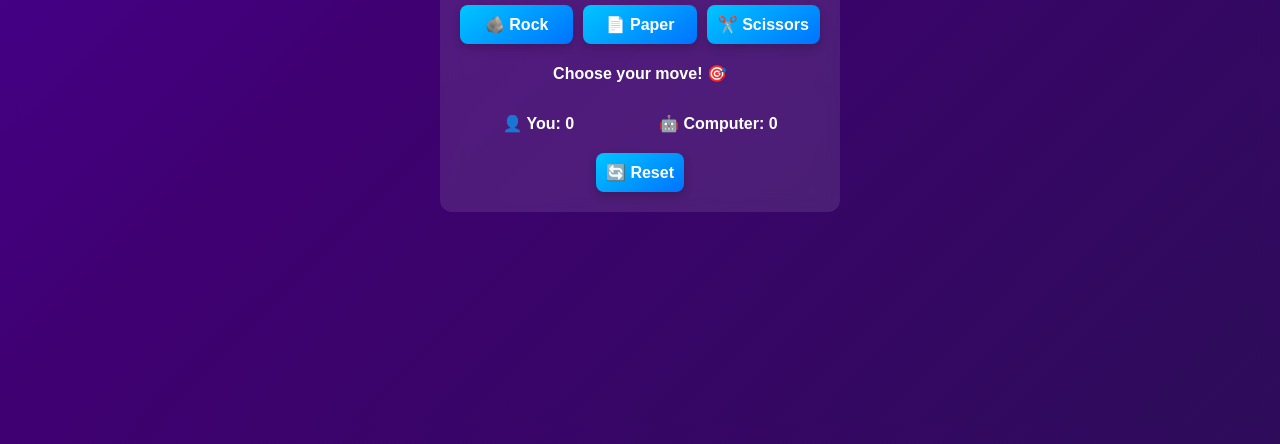
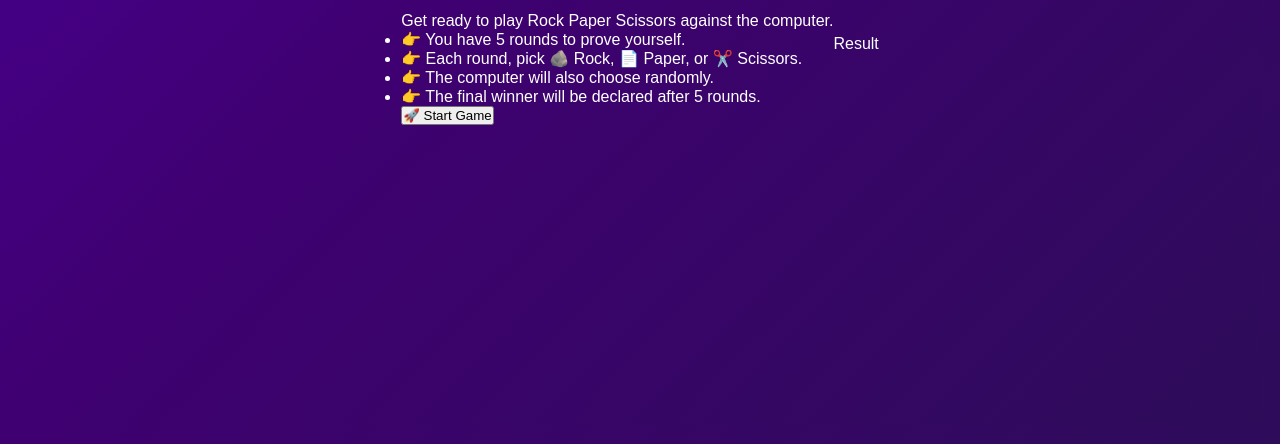
Before and after one commit to AryanJha05/Rock-Paper-Scissors-, a plain HTML site: page index.html in a window 1280 px wide. Shown: the part 356-800 px from the top of the page. Drawn offline with Linux system fonts and the light colour scheme.

Commit message:
index.html

```diff
--- a/index.html
+++ b/index.html
@@ -1,39 +1,54 @@
 <!DOCTYPE html>
 <html lang="en">
 <head>
-  <meta charset="UTF-8">
+  <meta charset="UTF-8" />
+  <meta name="viewport" content="width=device-width, initial-scale=1.0"/>
   <title>Rock Paper Scissors</title>
-  <meta name="viewport" content="width=device-width, initial-scale=1.0">
-  <link rel="stylesheet" href="styles.css">
+  <link rel="stylesheet" href="styles.css" />
   <link href="https://fonts.googleapis.com/css2?family=Orbitron:wght@600&display=swap" rel="stylesheet">
 </head>
 <body>
+  <!-- Theme Toggle -->
   <div class="theme-toggle-wrapper">
     <button id="themeToggle" class="theme-toggle">🌙</button>
   </div>
+
+  <!-- Start Page -->
+  <div id="startPage" class="start-page">
+    <h1>🎮 Welcome to AJGaming</h1>
+    <p>Get ready to play Rock Paper Scissors against the computer.</p>
+    <ul>
+      <li>👉 You have 5 rounds to prove yourself.</li>
+      <li>👉 Each round, pick 🪨 Rock, 📄 Paper, or ✂️ Scissors.</li>
+      <li>👉 The computer will also choose randomly.</li>
+      <li>👉 The final winner will be declared after 5 rounds.</li>
+    </ul>
+    <button class="start-btn" onclick="startGame()">🚀 Start Game</button>
+  </div>
+
+  <!-- Game Page -->
+  <div id="gamePage" style="display: none;">
     <div class="wrapper">
-
       <h2 class="brand">🎮 AJGaming</h2>
-
       <div class="container">
         <h1>🪨📄✂️ Rock Paper Scissors</h1>
-
         <div class="choices">
           <button onclick="playGame('rock')">🪨 Rock</button>
           <button onclick="playGame('paper')">📄 Paper</button>
           <button onclick="playGame('scissors')">✂️ Scissors</button>
         </div>
-
         <div id="result" class="result">Choose your move! 🎯</div>
-
         <div class="scoreboard">
           <div>👤 You: <span id="playerScore">0</span></div>
           <div>🤖 Computer: <span id="computerScore">0</span></div>
         </div>
-
         <button class="reset-btn" onclick="resetGame()">🔄 Reset</button>
       </div>
     </div>
+  </div>
+
+  <!-- Popup Notification -->
+  <div id="popup" class="popup">Result</div>
 
   <script src="script.js"></script>
 </body>
```
Lines whose indentation alone changed are shown as unchanged.
